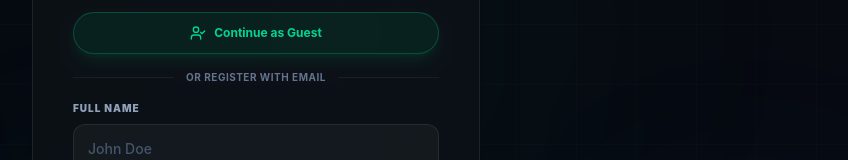
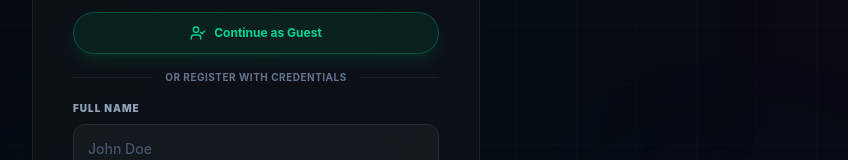
Before and after one commit to omprasadpr/Prep-ME, a React (Vite) app in the folder frontend/: page /register in a window 1280 px wide. Shown: the part 216-376 px from the top of the page, without its empty margins (384-1232 px from the left). Built offline with nearby package versions, Linux system fonts and the light colour scheme.

Commit message:
Update divider labels to OR CONTINUE WITH CREDENTIALS

```diff
--- a/frontend/src/pages/Login.jsx
+++ b/frontend/src/pages/Login.jsx
@@ -144,7 +144,7 @@ function Login() {
                             <div className="w-full border-t border-white/[0.06]" />
                         </div>
                         <div className="relative flex justify-center">
-                            <span className="bg-[#0D1117] px-3 text-[10px] text-slate-500 font-bold uppercase tracking-wider">OR CONTINUE WITH EMAIL</span>
+                            <span className="bg-[#0D1117] px-3 text-[10px] text-slate-500 font-bold uppercase tracking-wider">OR CONTINUE WITH CREDENTIALS</span>
                         </div>
                     </div>
 
--- a/frontend/src/pages/Register.jsx
+++ b/frontend/src/pages/Register.jsx
@@ -91,7 +91,7 @@ function Register() {
                                 <div className="w-full border-t border-white/[0.06]" />
                             </div>
                             <div className="relative flex justify-center">
-                                <span className="bg-[#0D1117] px-3 text-[10px] text-slate-500 font-bold uppercase tracking-wider">OR REGISTER WITH EMAIL</span>
+                                <span className="bg-[#0D1117] px-3 text-[10px] text-slate-500 font-bold uppercase tracking-wider">OR REGISTER WITH CREDENTIALS</span>
                             </div>
                         </div>
 
```
